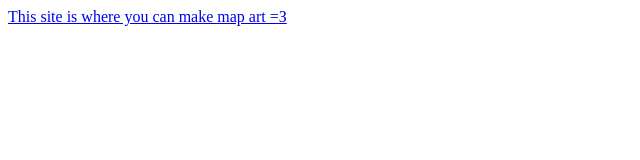
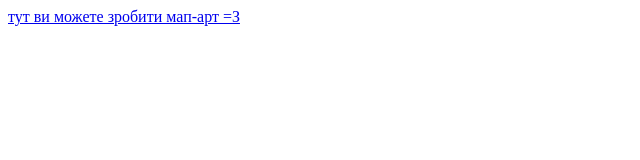
Before and after one commit to murasikmarina/site_doctypen, a plain HTML site: page index.html in a window 1280 px wide. Shown: the full height of the page, 0-640 px from the left. Drawn offline with Linux system fonts and the light colour scheme.

Commit message:
Update index.html

```diff
--- a/index.html
+++ b/index.html
@@ -1,4 +1,4 @@
 <html>
 <a href="https://rebane2001.com/mapartcraft/ru"
-<h1> This site is where you can make map art  =З<h1>
+<h1>тут ви можете зробити мап-арт =З<h1>
 </html>
```
